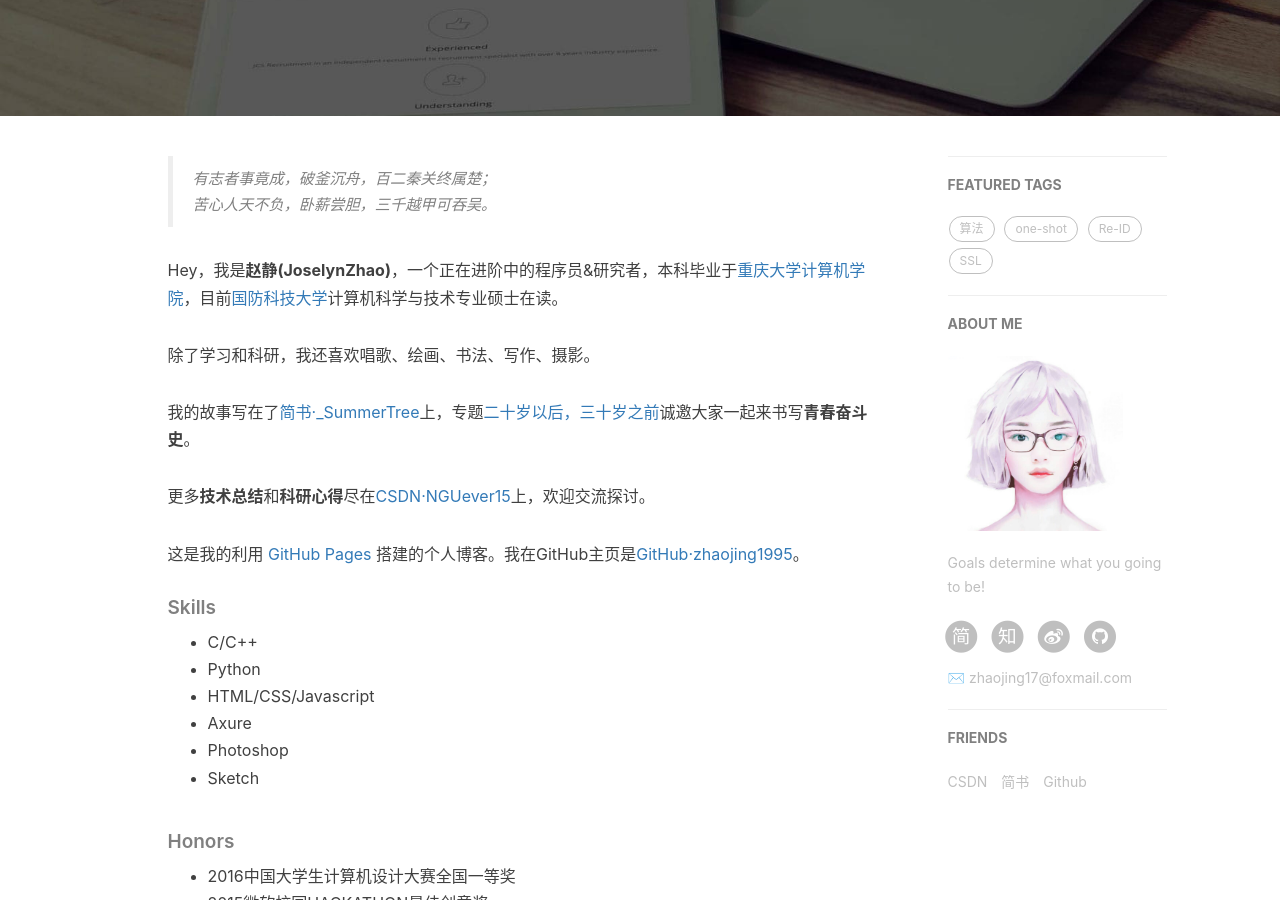
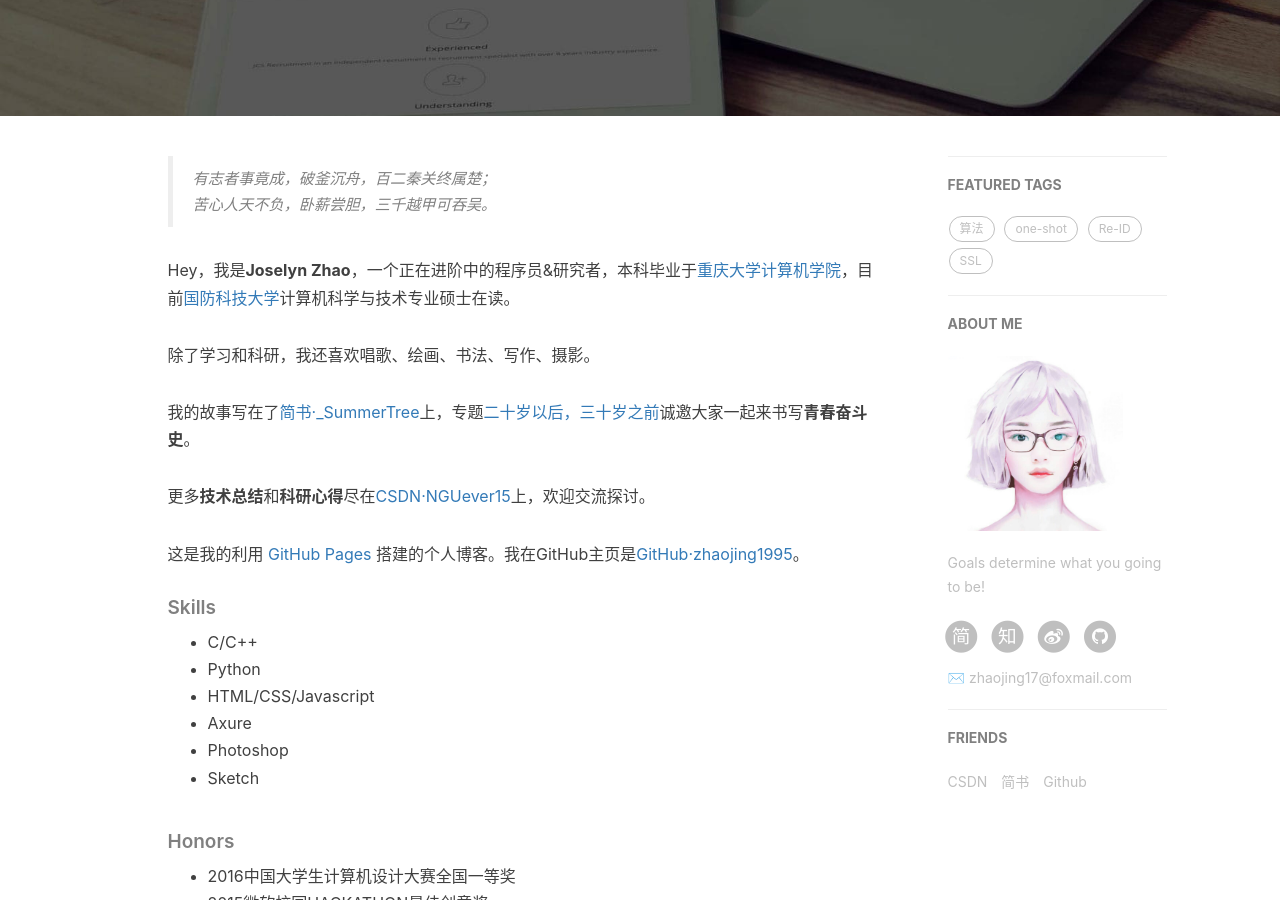
Before and after one commit to sxh1214/sxh1214.github.io, a Jekyll site: the page built from about.html, in a window 1280 px wide and 900 px high, scrolled down 302 px. Built offline with Jekyll 4.4.1, drawn with Linux system fonts in a browser that asks for light colours; nearby versions of some CDN libraries; comment, search, counter and statistics services are not loaded.

Commit message:
Update about.html

```diff
--- a/about.html
+++ b/about.html
@@ -18,7 +18,7 @@
     <blockquote><p>有志者事竟成，破釜沉舟，百二秦关终属楚；<br>
     苦心人天不负，卧薪尝胆，三千越甲可吞吴。</p></blockquote>
 
-    <p>Hey，我是<strong>赵静(JoselynZhao)</strong>，一个正在进阶中的程序员&研究者，本科毕业于<a href="https://www.cqu.edu.cn/">重庆大学</a><a href="http://www.cs.cqu.edu.cn/">计算机学院</a>，目前<a href="http://www.nudt.edu.cn/">国防科技大学</a>计算机科学与技术专业硕士在读。</p>
+    <p>Hey，我是<strong>Joselyn Zhao</strong>，一个正在进阶中的程序员&研究者，本科毕业于<a href="https://www.cqu.edu.cn/">重庆大学</a><a href="http://www.cs.cqu.edu.cn/">计算机学院</a>，目前<a href="http://www.nudt.edu.cn/">国防科技大学</a>计算机科学与技术专业硕士在读。</p>
 
     <p>除了学习和科研，我还喜欢唱歌、绘画、书法、写作、摄影。</p>
 
```
